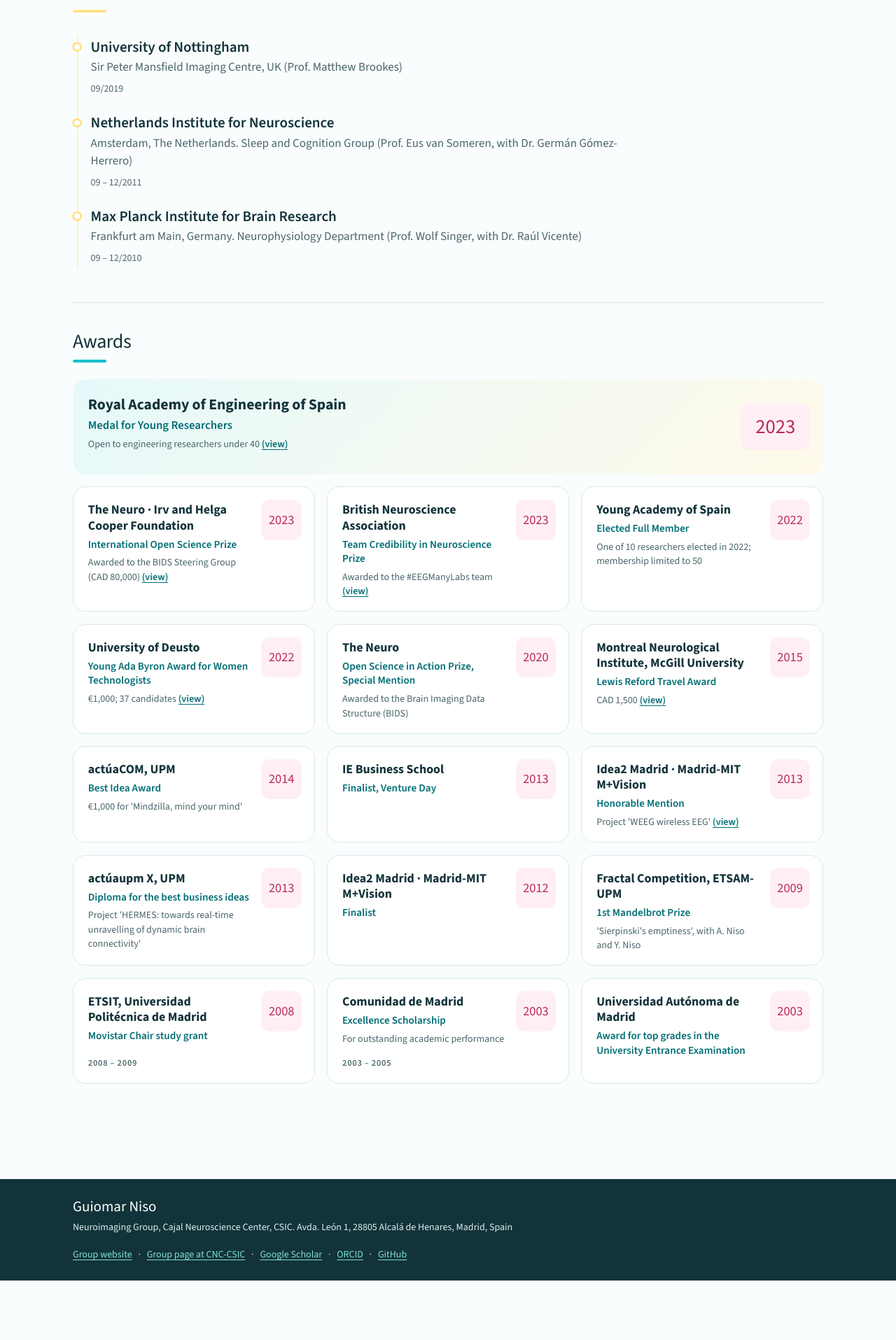
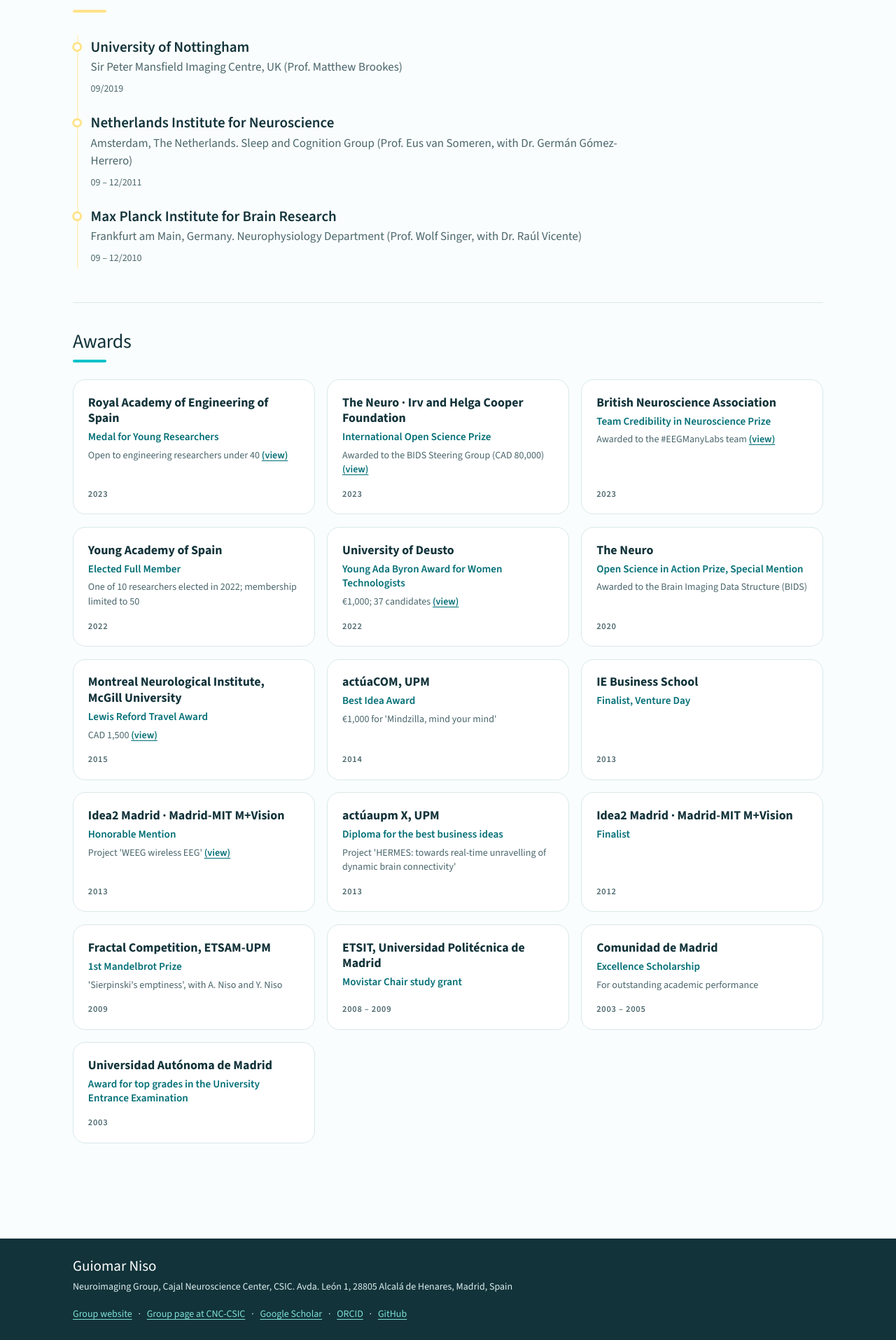
Before and after one commit to guiomar/guiomar.github.io, a Jekyll site: the page built from vitae.html, in a window 1280 px wide. Shown: the part 2828-4743 px from the top of the page at 70% size. Built offline with Jekyll 4.4.1, drawn with Linux system fonts in a browser that asks for light colours; before the commit the page ends 4658 px from its top, so only the background shows below that.

Commit message:
Vitae awards: no featured card, year below as in positions
Co-Authored-By: Claude Opus 5.5 <noreply@anthropic.com>
Claude-Session: https://claude.ai/code/session_016qHx7xJtVuA2p8MXZK7uaB

```diff
--- a/_data/vitae.yml
+++ b/_data/vitae.yml
@@ -97,7 +97,6 @@
       desc: Open to engineering researchers under 40
       years: "2023"
       link: https://www.raing.es/comunicacion/actos/premios-y-distinciones/premios-jovenes-investigadores/premios-jovenes-investigadores-2023/
-      featured: true
     - org: The Neuro · Irv and Helga Cooper Foundation
       role: International Open Science Prize
       desc: Awarded to the BIDS Steering Group (CAD 80,000)
--- a/assets/css/main.css
+++ b/assets/css/main.css
@@ -355,3 +355,4 @@ p { margin: 0 0 1em; }
 @media (max-width: 640px) { #positions li.cv2__pos--featured { padding-right: 1.3rem !important; padding-top: 5rem !important; } #positions .cv2__logo--two { top: 1.1rem !important; transform: none !important; left: 1.3rem; justify-content: flex-start; } }
 #positions .cv2__logo img { mix-blend-mode: multiply; }
 #positions .cv2__logo img[src$="ciber-bbn.svg"] { width: 5.2rem; height: auto; max-width: none; margin-right: 1.6rem; }
+#awards li.cv2__pos { padding-right: 1.3rem !important; min-height: 0; }
--- a/vitae.html
+++ b/vitae.html
@@ -17,11 +17,11 @@ permalink: /vitae/
     {% assign rest = e.text | remove_first: head | remove_first: ', ' %}
     {% if e.org %}
     <li class="cv2__pos{% if e.featured %} cv2__pos--featured{% endif %}">
-      {% if e.logo %}<span class="cv2__logo{% if e.logo2 %} cv2__logo--two{% endif %}"><img src="{{ '/assets/img/logos/' | append: e.logo | relative_url }}" alt="" loading="lazy">{% if e.logo2 %}<img src="{{ '/assets/img/logos/' | append: e.logo2 | relative_url }}" alt="" loading="lazy">{% endif %}</span>{% elsif s.title == 'Awards' %}<span class="cv2__logo cv2__yeartile">{{ e.years | split: ' ' | first }}</span>{% endif %}
+      {% if e.logo %}<span class="cv2__logo{% if e.logo2 %} cv2__logo--two{% endif %}"><img src="{{ '/assets/img/logos/' | append: e.logo | relative_url }}" alt="" loading="lazy">{% if e.logo2 %}<img src="{{ '/assets/img/logos/' | append: e.logo2 | relative_url }}" alt="" loading="lazy">{% endif %}</span>{% endif %}
       <p class="cv2__head">{{ e.org }}</p>
       <p class="cv2__role">{{ e.role }}</p>
       {% if e.desc or e.link %}<p class="cv2__rest">{{ e.desc }}{% if e.link %} <a href="{{ e.link }}">(view)</a>{% endif %}</p>{% endif %}
-      {% unless s.title == 'Awards' and e.years.size < 5 %}<p class="cv2__when">{{ e.years }}</p>{% endunless %}
+      <p class="cv2__when">{{ e.years }}</p>
     </li>
     {% continue %}
     {% endif %}
```
